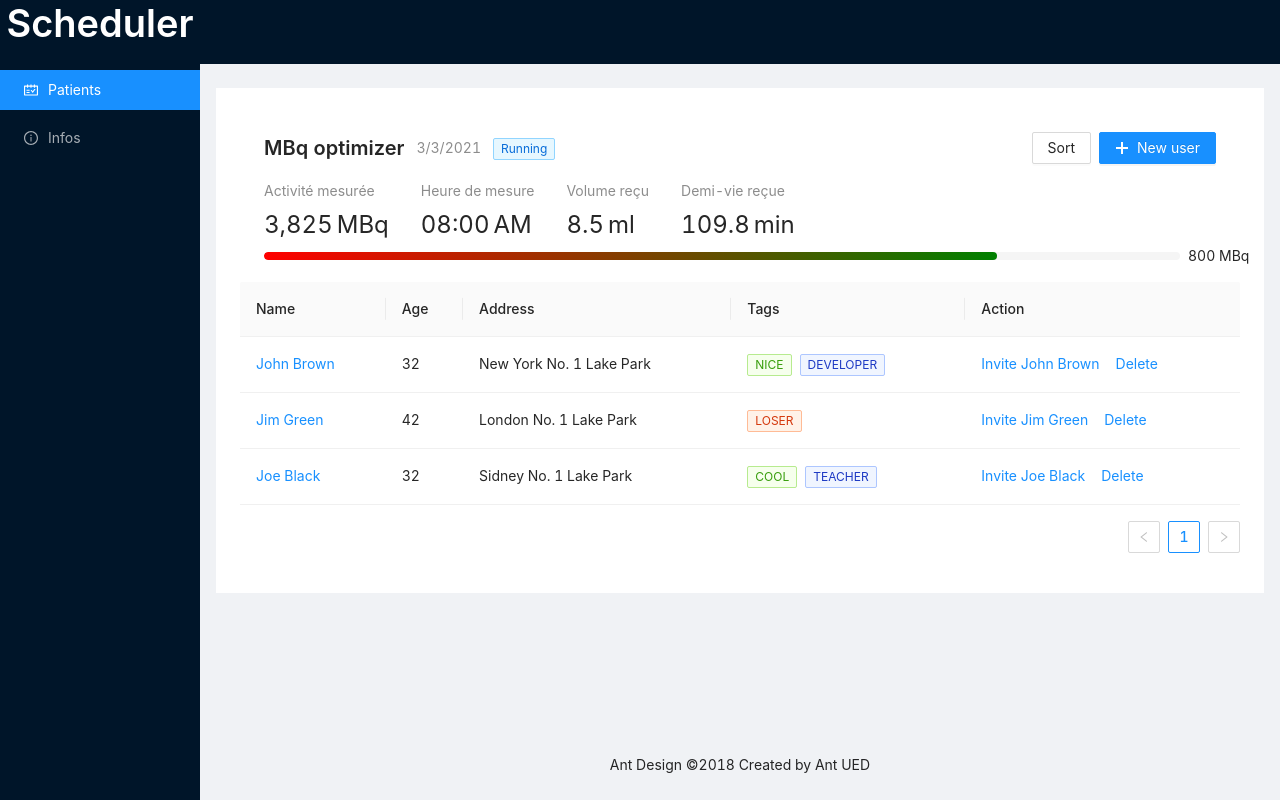
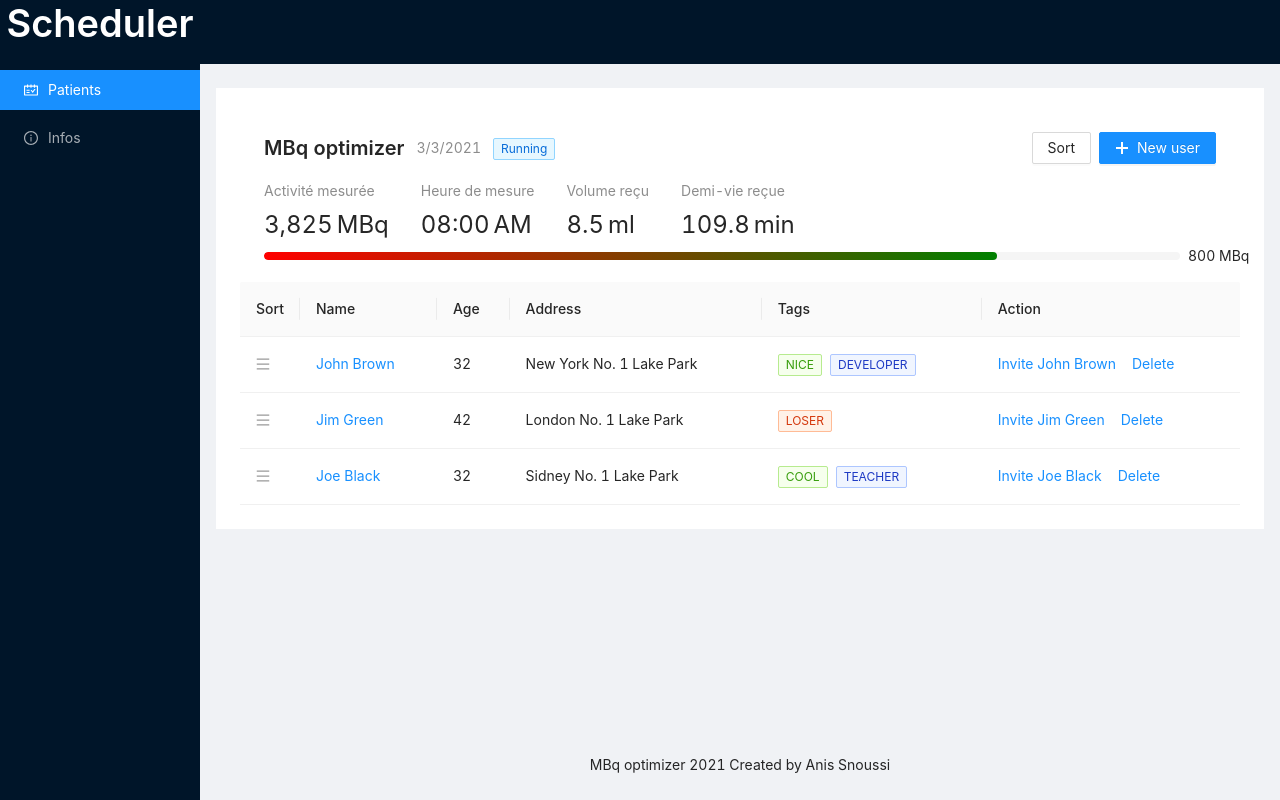
Before and after one commit to github-anis-snoussi/Radiopharmaceuticals-Optimizer, a React (Create React App) app in the folder optimizer/: page / in a window 1280 px wide. Built offline with nearby package versions, Linux system fonts and the light colour scheme.

Commit message:
getting there

```diff
--- a/optimizer/package.json
+++ b/optimizer/package.json
@@ -7,9 +7,11 @@
     "@testing-library/react": "^11.1.0",
     "@testing-library/user-event": "^12.1.10",
     "antd": "^4.13.0",
+    "array-move": "^3.0.1",
     "react": "^17.0.1",
     "react-dom": "^17.0.1",
     "react-scripts": "4.0.3",
+    "react-sortable-hoc": "^1.11.0",
     "web-vitals": "^1.0.1"
   },
   "scripts": {
--- a/optimizer/src/App.css
+++ b/optimizer/src/App.css
@@ -16,3 +16,18 @@
   color: #fff !important;
   text-align: center;
 }
+
+
+.row-dragging {
+  background: #fafafa;
+  border: 1px solid #ccc;
+}
+
+.row-dragging td {
+  padding: 16px;
+  visibility: hidden;
+}
+
+.row-dragging .drag-visible {
+  visibility: visible;
+}
--- a/optimizer/src/App.js
+++ b/optimizer/src/App.js
@@ -27,14 +27,33 @@ import {
 import {
   PlusOutlined,
   ScheduleOutlined,
-  InfoCircleOutlined
+  InfoCircleOutlined,
+  MenuOutlined
 } from '@ant-design/icons';
+
+import { sortableContainer, sortableElement, sortableHandle } from 'react-sortable-hoc';
+import arrayMove from 'array-move';
 
 const { Header, Content, Footer, Sider } = Layout;
 const { Title } = Typography;
 const { Option } = Select;
 
+const DragHandle = sortableHandle(() => (
+  <MenuOutlined style={{ cursor: 'pointer', color: '#999' }} />
+));
+
+const SortableItem = sortableElement(props => <tr {...props} />);
+const SortableContainer = sortableContainer(props => <tbody {...props} />);
+
+
 const columns = [
+  {
+    title: 'Sort',
+    dataIndex: 'sort',
+    width: 30,
+    className: 'drag-visible',
+    render: () => <DragHandle />,
+  },
   {
     title: 'Name',
     dataIndex: 'name',
@@ -90,6 +109,7 @@ const data = [
     age: 32,
     address: 'New York No. 1 Lake Park',
     tags: ['nice', 'developer'],
+    index: 0,
   },
   {
     key: '2',
@@ -97,6 +117,7 @@ const data = [
     age: 42,
     address: 'London No. 1 Lake Park',
     tags: ['loser'],
+    index: 1,
   },
   {
     key: '3',
@@ -104,6 +125,7 @@ const data = [
     age: 32,
     address: 'Sidney No. 1 Lake Park',
     tags: ['cool', 'teacher'],
+    index: 2,
   },
 ];
 
@@ -160,7 +182,8 @@ const HeaderContent = ({ children, extra }) => (
 class App extends React.Component {
 
   state = {
-    visible: false
+    visible: false,
+    dataSource: data,
   };
 
   showDrawer = () => {
@@ -316,6 +339,51 @@ class App extends React.Component {
     )
   }
 
+  onSortEnd = ({ oldIndex, newIndex }) => {
+    const { dataSource } = this.state;
+    if (oldIndex !== newIndex) {
+      const newData = arrayMove([].concat(dataSource), oldIndex, newIndex).filter(el => !!el);
+      console.log('Sorted items: ', newData);
+      this.setState({ dataSource: newData });
+    }
+  };
+
+  DraggableContainer = props => (
+    <SortableContainer
+      useDragHandle
+      disableAutoscroll
+      helperClass="row-dragging"
+      onSortEnd={this.onSortEnd}
+      {...props}
+    />
+  );
+
+  DraggableBodyRow = ({ className, style, ...restProps }) => {
+    const { dataSource } = this.state;
+    // function findIndex base on Table rowKey props and should always be a right array index
+    const index = dataSource.findIndex(x => x.index === restProps['data-row-key']);
+    return <SortableItem index={index} {...restProps} />;
+  };
+
+  renderTable() {
+    const { dataSource } = this.state;
+
+    return (
+      <Table
+        pagination={false}
+        dataSource={dataSource}
+        columns={columns}
+        rowKey="index"
+        components={{
+          body: {
+            wrapper: this.DraggableContainer,
+            row: this.DraggableBodyRow,
+          },
+        }}
+      />
+    );
+  }
+
 render() {
   return (
     <>
@@ -344,17 +412,16 @@ render() {
       <Header className="site-layout-sub-header-background" style={{ padding: 0 }} />
       <Content style={{ margin: '24px 16px 0' }}>
 
-
         <div className="site-layout-background" style={{ padding: 24, minHeight: 360 }}>
 
           {this.renderHeader()}
 
-          <Table columns={columns} dataSource={data} />
+          {/* <Table columns={columns} dataSource={data} /> */}
+          {this.renderTable()}
         </div>
 
-
       </Content>
-      <Footer style={{ textAlign: 'center' }}>Ant Design ©2018 Created by Ant UED</Footer>
+      <Footer style={{ textAlign: 'center' }}>MBq optimizer 2021 Created by Anis Snoussi</Footer>
     </Layout>
   </Layout>
   {this.renderDrawer()}
```
Also changed, not shown: 1 other file (tests, documents, lock files or other folders).
